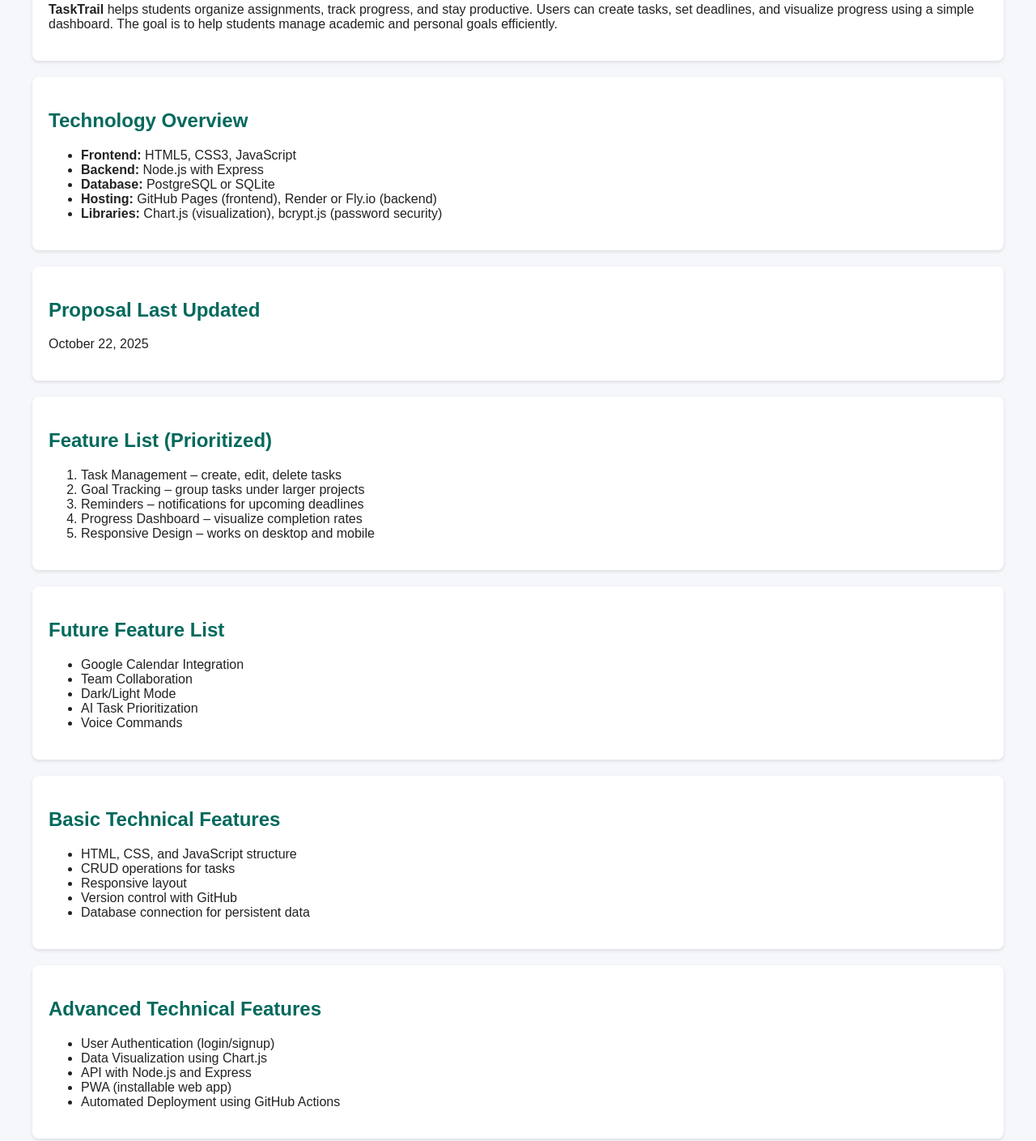
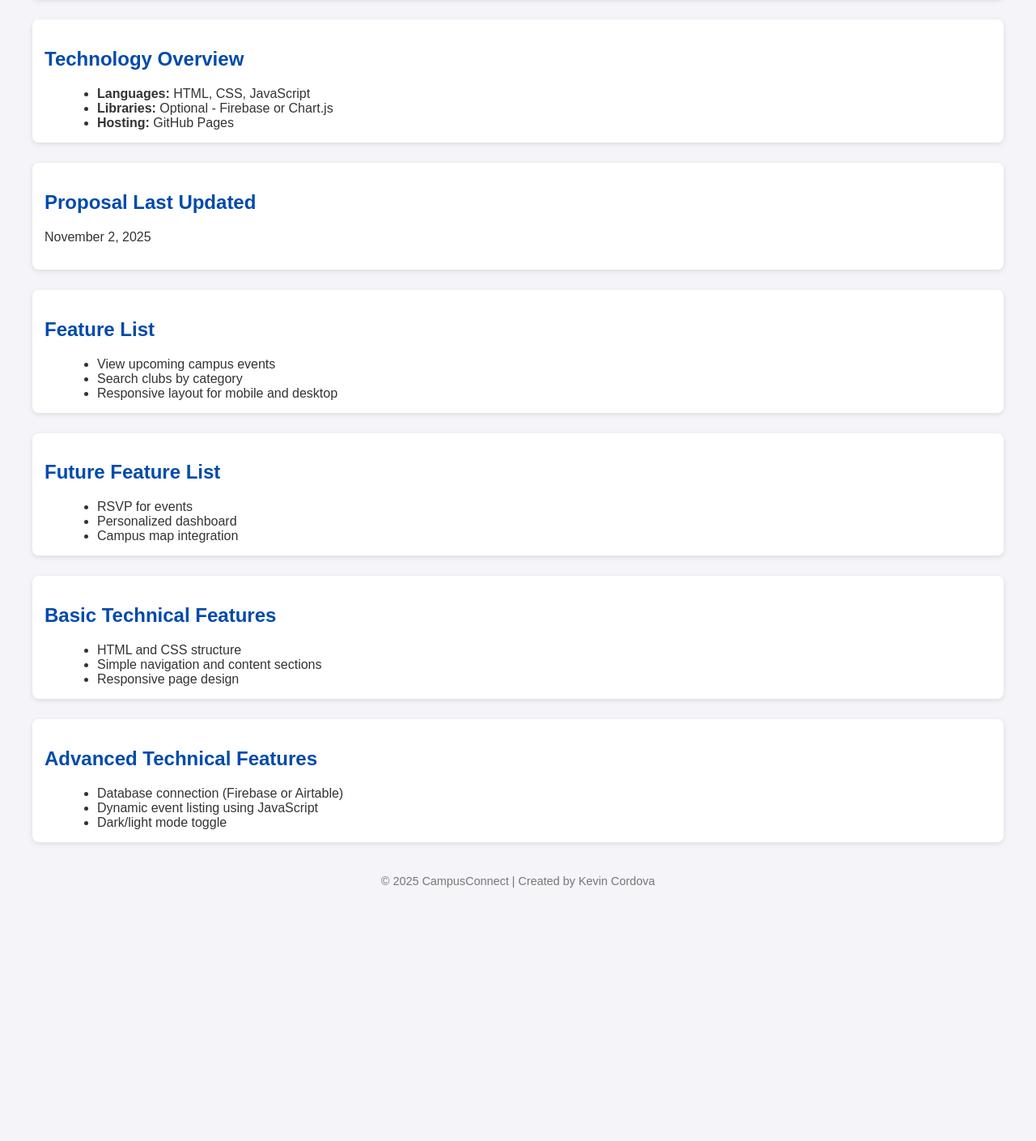
Before and after one commit to Kevin042707/class-project-proposal-test, a plain HTML site: page index.html in a window 1280 px wide. Shown: the part 440-1849 px from the top of the page at 81% size. After the commit the page ends 1576 px from the top, so only its background shows below. Drawn offline with Linux system fonts and the light colour scheme.

Commit message:
Update index.html

```diff
--- a/index.html
+++ b/index.html
@@ -1,123 +1,109 @@
 <!DOCTYPE html>
 <html lang="en">
 <head>
-  <meta charset="UTF-8" />
-  <meta name="viewport" content="width=device-width, initial-scale=1.0" />
-  <title>TaskTrail - Class Project Proposal</title>
+  <meta charset="UTF-8">
+  <meta name="viewport" content="width=device-width, initial-scale=1.0">
+  <title>CampusConnect Proposal</title>
   <style>
     body {
       font-family: Arial, sans-serif;
       margin: 40px;
-      background-color: #f5f7fa;
-      color: #222;
+      background-color: #f4f4f9;
+      color: #333;
     }
+
     h1, h2 {
-      color: #00695c;
+      color: #004aad;
     }
-    h1 {
-      text-align: center;
+
+    section {
+      margin-bottom: 25px;
+      background: #fff;
+      padding: 15px;
+      border-radius: 8px;
+      box-shadow: 0 2px 6px rgba(0,0,0,0.1);
     }
-    .section {
-      background: #fff;
-      padding: 20px;
-      margin-bottom: 20px;
-      border-radius: 8px;
-      box-shadow: 0 2px 4px rgba(0,0,0,0.1);
+
+    ul {
+      margin: 10px 0 0 25px;
     }
-    ul {
-      margin-top: 8px;
-    }
+
     footer {
       text-align: center;
+      margin-top: 40px;
       font-size: 0.9em;
-      color: #555;
-      margin-top: 30px;
+      color: #777;
     }
   </style>
 </head>
 <body>
 
-  <h1>TaskTrail</h1>
-  <h3 style="text-align:center;">Smart Task & Goal Tracker for Students</h3>
+  <h1>CampusConnect</h1>
+  <p><strong>Student Resource & Event Hub</strong></p>
 
-  <div class="section">
-    <h2>Team Members</h2>
-    <ul>
-      <li>Member 1 – Project Manager / Frontend Developer</li>
-      <li>Member 2 – Backend Developer / Database</li>
-      <li>Member 3 – UI/UX Designer</li>
-      <li>Member 4 – QA / Documentation</li>
-    </ul>
-  </div>
+  <section>
+    <h2>Creator</h2>
+    <p>Kevin Cordova</p>
+  </section>
 
-  <div class="section">
+  <section>
     <h2>Application Overview</h2>
-    <p><strong>TaskTrail</strong> helps students organize assignments, track progress, and stay productive. Users can create tasks, set deadlines, and visualize progress using a simple dashboard. The goal is to help students manage academic and personal goals efficiently.</p>
-  </div>
+    <p>CampusConnect helps students find campus events, join clubs, and access helpful resources in one place.
+       It’s designed to make it easier for students to stay connected and informed.</p>
+  </section>
 
-  <div class="section">
+  <section>
     <h2>Technology Overview</h2>
     <ul>
-      <li><strong>Frontend:</strong> HTML5, CSS3, JavaScript</li>
-      <li><strong>Backend:</strong> Node.js with Express</li>
-      <li><strong>Database:</strong> PostgreSQL or SQLite</li>
-      <li><strong>Hosting:</strong> GitHub Pages (frontend), Render or Fly.io (backend)</li>
-      <li><strong>Libraries:</strong> Chart.js (visualization), bcrypt.js (password security)</li>
+      <li><strong>Languages:</strong> HTML, CSS, JavaScript</li>
+      <li><strong>Libraries:</strong> Optional - Firebase or Chart.js</li>
+      <li><strong>Hosting:</strong> GitHub Pages</li>
     </ul>
-  </div>
+  </section>
 
-  <div class="section">
+  <section>
     <h2>Proposal Last Updated</h2>
-    <p>October 22, 2025</p>
-  </div>
+    <p>November 2, 2025</p>
+  </section>
 
-  <div class="section">
-    <h2>Feature List (Prioritized)</h2>
-    <ol>
-      <li>Task Management – create, edit, delete tasks</li>
-      <li>Goal Tracking – group tasks under larger projects</li>
-      <li>Reminders – notifications for upcoming deadlines</li>
-      <li>Progress Dashboard – visualize completion rates</li>
-      <li>Responsive Design – works on desktop and mobile</li>
-    </ol>
-  </div>
+  <section>
+    <h2>Feature List</h2>
+    <ul>
+      <li>View upcoming campus events</li>
+      <li>Search clubs by category</li>
+      <li>Responsive layout for mobile and desktop</li>
+    </ul>
+  </section>
 
-  <div class="section">
+  <section>
     <h2>Future Feature List</h2>
     <ul>
-      <li>Google Calendar Integration</li>
-      <li>Team Collaboration</li>
-      <li>Dark/Light Mode</li>
-      <li>AI Task Prioritization</li>
-      <li>Voice Commands</li>
+      <li>RSVP for events</li>
+      <li>Personalized dashboard</li>
+      <li>Campus map integration</li>
     </ul>
-  </div>
+  </section>
 
-  <div class="section">
+  <section>
     <h2>Basic Technical Features</h2>
     <ul>
-      <li>HTML, CSS, and JavaScript structure</li>
-      <li>CRUD operations for tasks</li>
-      <li>Responsive layout</li>
-      <li>Version control with GitHub</li>
-      <li>Database connection for persistent data</li>
+      <li>HTML and CSS structure</li>
+      <li>Simple navigation and content sections</li>
+      <li>Responsive page design</li>
     </ul>
-  </div>
+  </section>
 
-  <div class="section">
+  <section>
     <h2>Advanced Technical Features</h2>
     <ul>
-      <li>User Authentication (login/signup)</li>
-      <li>Data Visualization using Chart.js</li>
-      <li>API with Node.js and Express</li>
-      <li>PWA (installable web app)</li>
-      <li>Automated Deployment using GitHub Actions</li>
+      <li>Database connection (Firebase or Airtable)</li>
+      <li>Dynamic event listing using JavaScript</li>
+      <li>Dark/light mode toggle</li>
     </ul>
-  </div>
+  </section>
 
   <footer>
-    <p>Lewis University - Class Project Proposal</p>
-    <p>Last Updated: October 22, 2025</p>
+    <p>© 2025 CampusConnect | Created by Kevin Cordova</p>
   </footer>
 
 </body>
```
